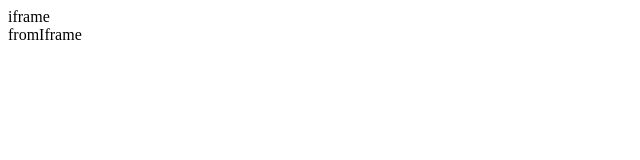
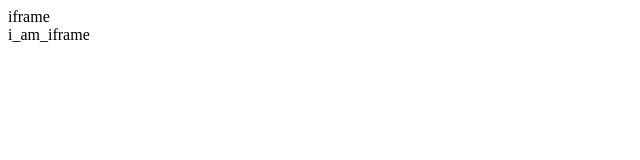
Before and after one commit to zhantx/zhantx.github.io, a plain HTML site: page index.html in a window 1280 px wide. Shown: the full height of the page, 0-640 px from the left. Drawn offline with Linux system fonts and the light colour scheme.

Commit message:
Update index.html

```diff
--- a/index.html
+++ b/index.html
@@ -8,6 +8,6 @@
     window.onmessage = (event) => {
       document.getElementById("displayhere").innerHTML = event.data;
     };
-    window.top.postMessage("fromIframe", "*");
+    window.top.postMessage("i_am_iframe", "*");
   </script>
 </html>
```
